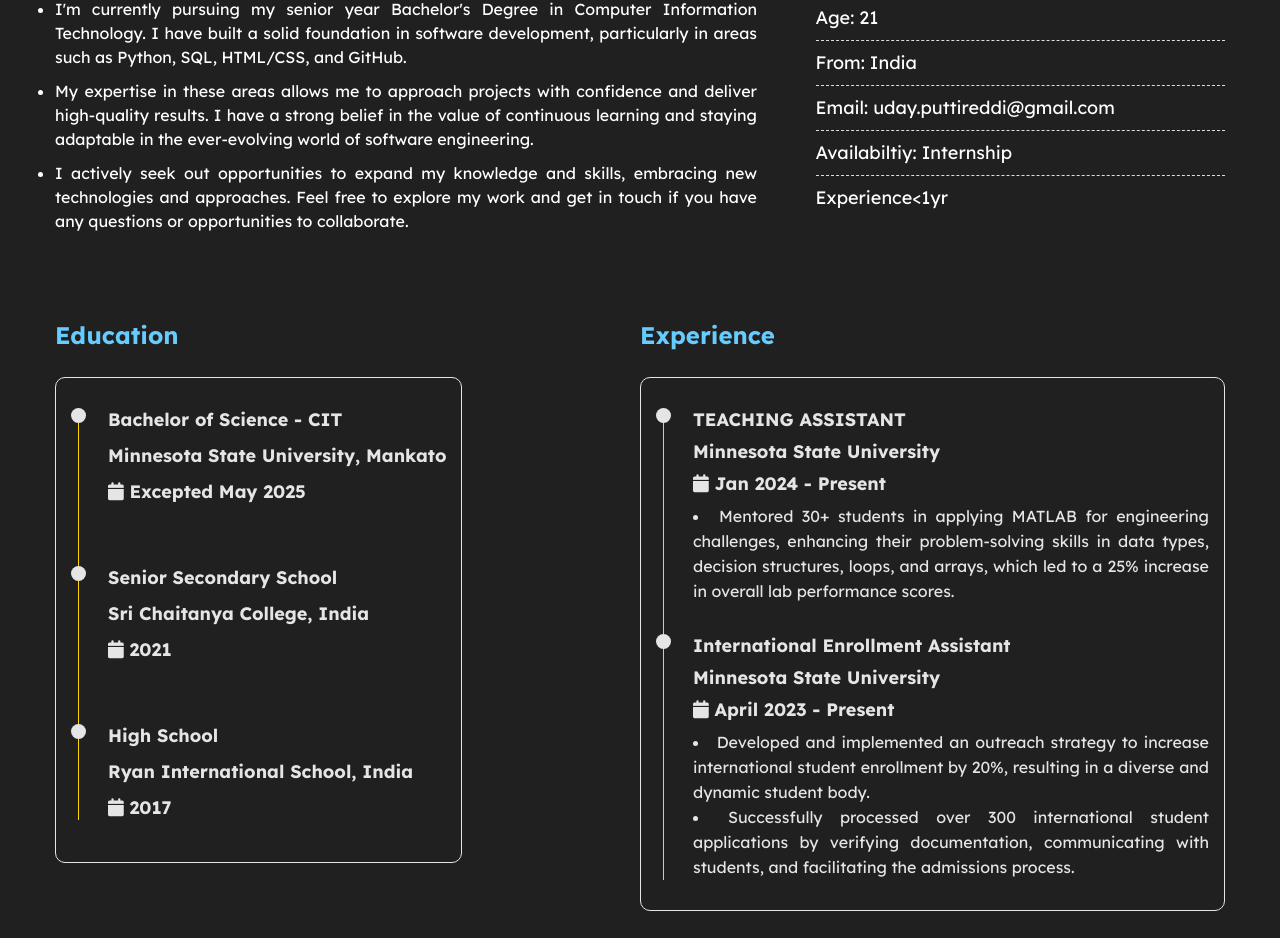
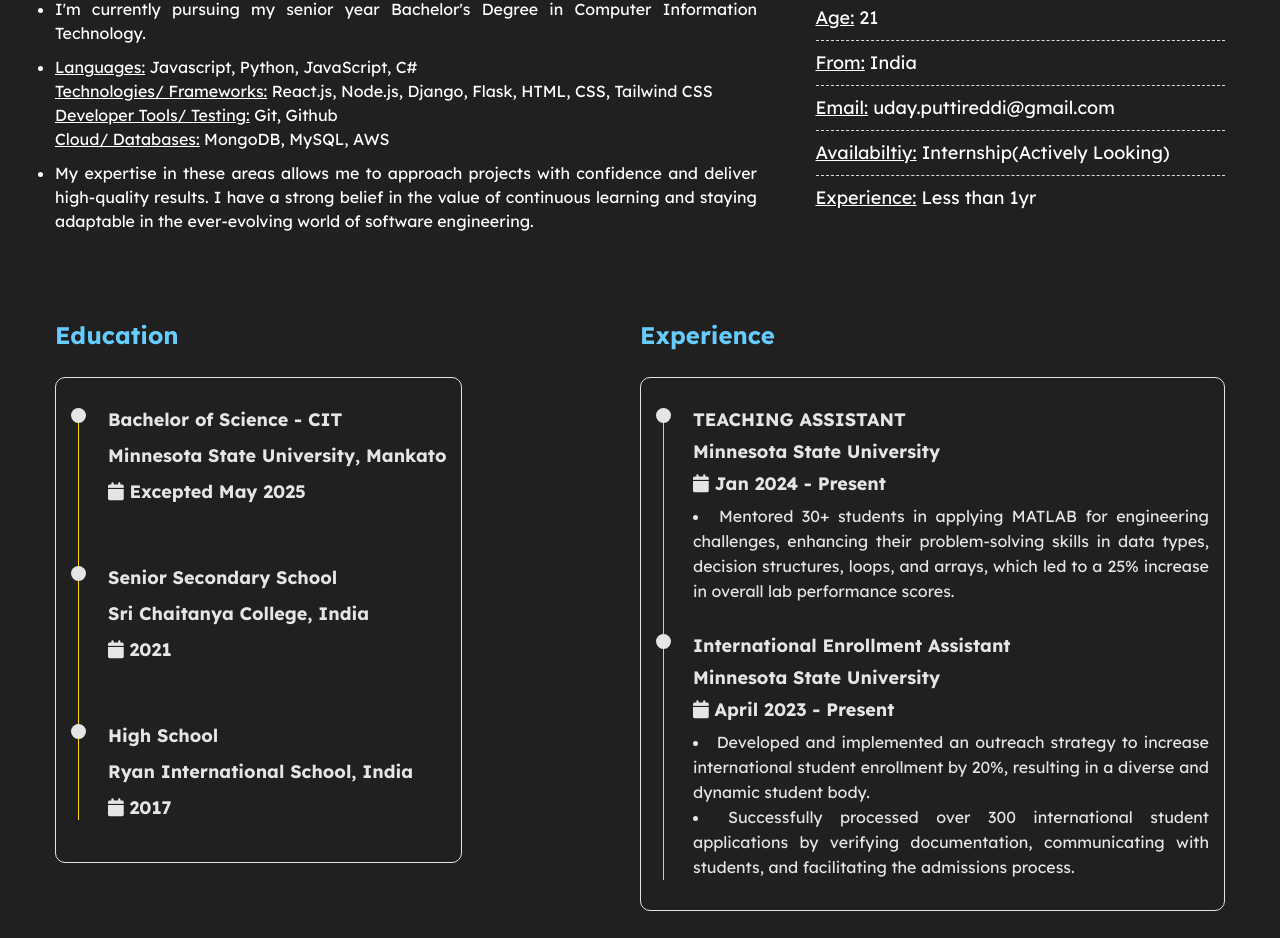
Before and after one commit to udayputtireddi/UdayPortfolio, a plain HTML site: page index.html in a window 1280 px wide. Shown: the part 757-1695 px from the top of the page. Drawn offline with nearby package versions, Linux system fonts and the light colour scheme.

Commit message:
changes2

```diff
--- a/index.html
+++ b/index.html
@@ -72,20 +72,23 @@
                 <div class="about-content">
                     <h4>About Me</h4>
                     <ul>
-                      <li>I'm currently pursuing my senior year Bachelor's Degree in Computer Information Technology. I have built a solid foundation in software development, particularly in areas such as Python, SQL, HTML/CSS, and GitHub.</li>
+                      <li>I'm currently pursuing my senior year Bachelor's Degree in Computer Information Technology.</li>
+                      <li> <span class="underline-me">Languages:</span> Javascript, Python, JavaScript, C# <br/>
+                           <span class="underline-me">Technologies/ Frameworks:</span> React.js, Node.js, Django, Flask, HTML, CSS, Tailwind CSS <br/>
+                           <span class="underline-me">Developer Tools/ Testing:</span> Git, Github <br/>
+                           <span class="underline-me">Cloud/ Databases:</span> MongoDB, MySQL, AWS <br/>
                       <li> My expertise in these areas allows me to approach projects with confidence and deliver high-quality results. I have a strong belief in the value of continuous learning and staying adaptable in the ever-evolving world of software engineering.</li>
-                      <li> I actively seek out opportunities to expand my knowledge and skills, embracing new technologies and approaches. Feel free to explore my work and get in touch if you have any questions or opportunities to collaborate. </li>
                     </ul>
                 </div>
 
                 <div class="about-skills">
                     <ul>
-                        <li>Name: Uday</li>
-                        <li>Age: 21</li>
-                        <li>From: India</li>
-                        <li>Email: uday.puttireddi@gmail.com</li>
-                        <li>Availabiltiy: Internship</li>
-                        <li>Experience&lt;1yr</li>
+                        <li><span class="underline-me">Name:</span> Uday</li>
+                        <li><span class="underline-me">Age:</span> 21</li>
+                        <li><span class="underline-me">From:</span> India</li>
+                        <li><span class="underline-me">Email:</span> uday.puttireddi@gmail.com</li>
+                        <li><span class="underline-me">Availabiltiy:</span> Internship(Actively Looking)</li>
+                        <li><span class="underline-me">Experience:</span> Less than 1yr</li>
                     </ul>
                 </div>
             </div>
@@ -190,12 +193,12 @@
                 <!-- 1st Project -->
                 <div class="project">
                     <i class="fa fa-coffee"></i>
-                    <h4>SnakeGame Using Java</h4>
-                    <p>This is a simple implementation of the classic Snake game using Java and Swing.</p>
+                    <h4>SportSmart</h4>
+                    <p>This project is a comprehensive sports equipment e-commerce website built using HTML, CSS, and JavaScript.  The website is designed to provide a seamless and visually appealing shopping experience.</p>
                     <div class="btn-container">
                         <button
                           class="btn btn-color-2 project-btn"
-                          onclick="location.href='https://github.com/'"
+                          onclick="location.href='https://github.com/udayputtireddi/SportSmart/tree/main'"
                         >
                           Github
                         </button>
@@ -281,7 +284,7 @@
     <!-------------------------- Footer section -------------------------->
    <footer class="footer">
     <small class="message">Thanks for visiting and happy coding!</small>
-    <small class="copyright">&copy; Copyright 2023. All rights reserved.</small>
+    <small class="copyright">&copy; Copyright 2024. All rights reserved.</small>
    </footer>
 
 </body>
--- a/styles.css
+++ b/styles.css
@@ -125,6 +125,11 @@
   width: 100%;
   transition: 0.5s;
 }
+
+.underline-me {
+  text-decoration: underline;
+}
+
 .FirstElement .profile-photo img:hover{
   transform: scale(1.2);
 }
```
